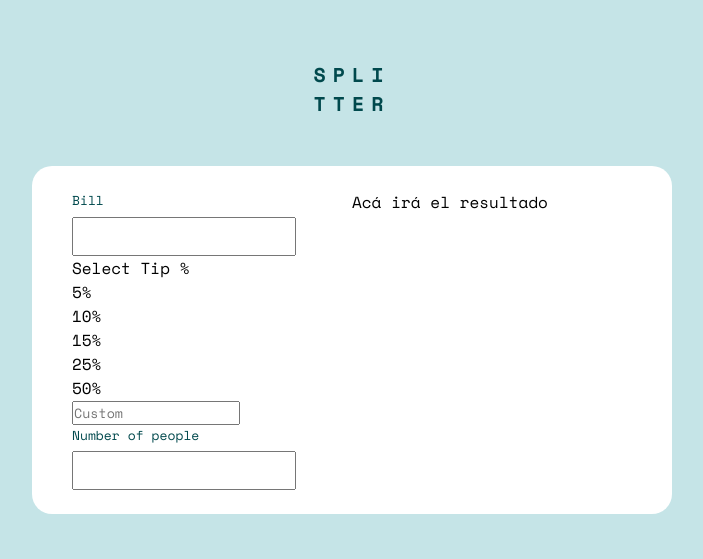
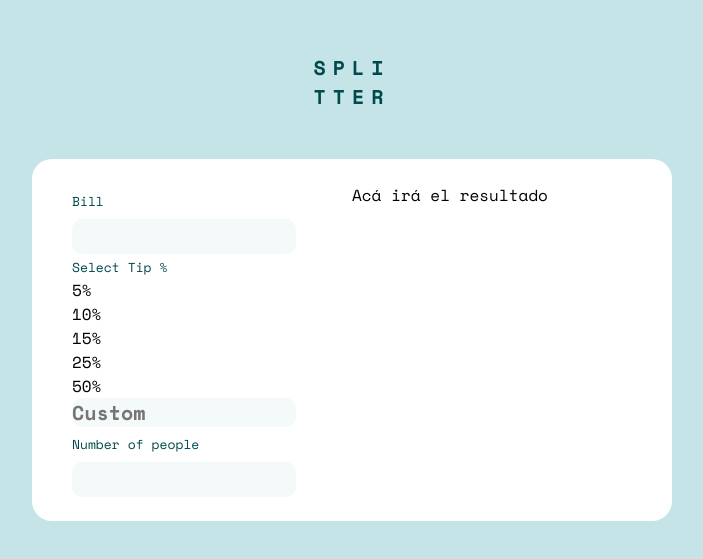
Before and after one commit to ripterdust/TipCalculator, a React (Create React App) app: page / in a window 1280 px wide. Shown: the part 113-672 px from the top of the page, without its empty margins (288-991 px from the left). Built offline with nearby package versions, Linux system fonts and the light colour scheme.

Commit message:
agregados estilos a los inputs

```diff
--- a/src/styles/parials/calculator.scss
+++ b/src/styles/parials/calculator.scss
@@ -25,22 +25,32 @@
         padding: 1.5em 2.5em;
 
         .options{
+
+            span{
+                font-size: 13px;
+                margin: .6em 0;
+                color: $veryDarkCyan;
+
+            }
+
+            input{
+                width: 80%;
+                font-size: 20px;
+                background-color: $lCyan;
+                border: none;
+                border-radius: 10px;
+                color: $veryDarkCyan;
+                font-weight: 700;
+            }
+
+
             .inputs{
                 display: flex;
                 flex-direction: column;
-                span{
-                    font-size: 13px;
-                    margin-bottom: .5em;
-                    color: $veryDarkCyan;
-
+                input{
+                    text-align: right;
+                    padding: 3px 7px;
                 }
-                input{
-                    width: 80%;
-                    font-size: 20px;
-                    text-align: right;
-                    padding: 3px;
-                }
-
             }
         }
     }
```
